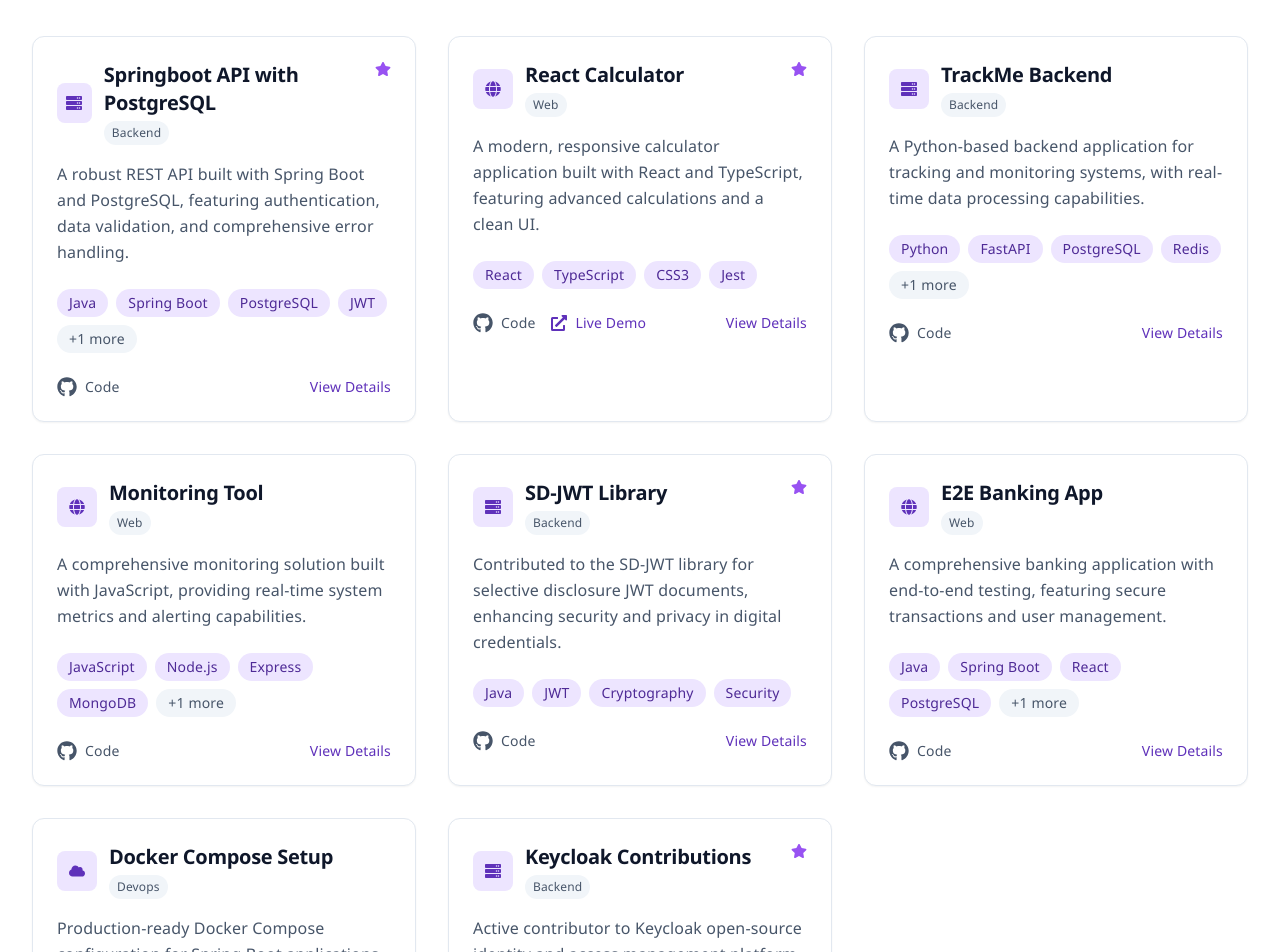
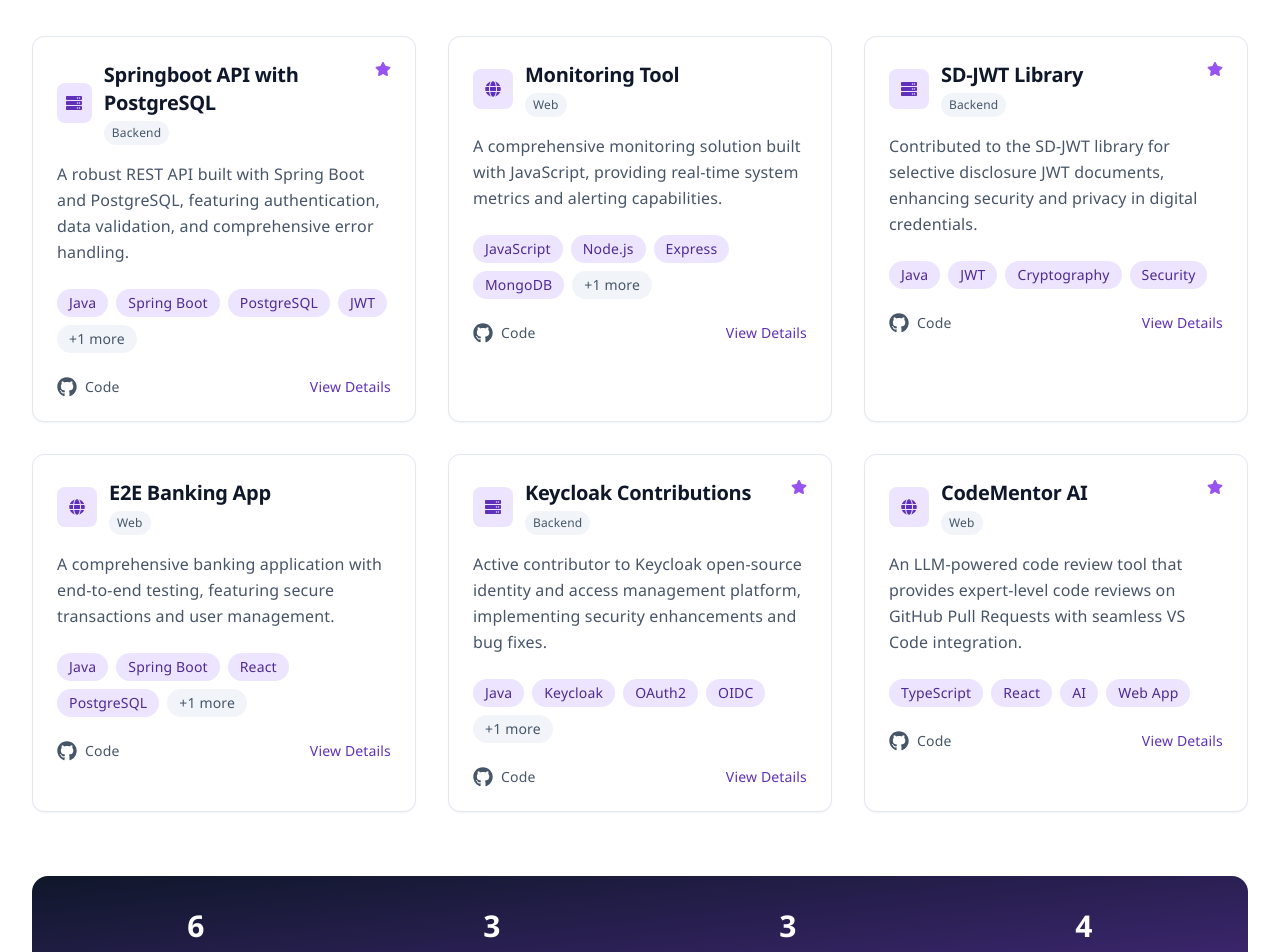
Before and after one commit to Ogenbertrand/portfolio, a React (Vite) app: page / in a window 1280 px wide. Shown: the part 5000-5952 px from the top of the page. Built offline with nearby package versions, Linux system fonts and the light colour scheme.

Commit message:
content: curate project list and add codementor ai

```diff
--- a/src/data/projects.ts
+++ b/src/data/projects.ts
@@ -18,25 +18,6 @@
     githubUrl: 'https://github.com/Ogenbertrand/Springboot-API-PostgresSQL',
     category: 'backend',
     featured: true
-  },
-  {
-    id: 2,
-    title: 'React Calculator',
-    description: 'A modern, responsive calculator application built with React and TypeScript, featuring advanced calculations and a clean UI.',
-    technologies: ['React', 'TypeScript', 'CSS3', 'Jest'],
-    githubUrl: 'https://github.com/Ogenbertrand/React-Calculator',
-    liveUrl: 'https://ogenbertrand.github.io/React-Calculator',
-    category: 'web',
-    featured: true
-  },
-  {
-    id: 3,
-    title: 'TrackMe Backend',
-    description: 'A Python-based backend application for tracking and monitoring systems, with real-time data processing capabilities.',
-    technologies: ['Python', 'FastAPI', 'PostgreSQL', 'Redis', 'Docker'],
-    githubUrl: 'https://github.com/Ogenbertrand/trackme-backend',
-    category: 'backend',
-    featured: false
   },
   {
     id: 4,
@@ -66,15 +47,6 @@
     featured: false
   },
   {
-    id: 7,
-    title: 'Docker Compose Setup',
-    description: 'Production-ready Docker Compose configuration for Spring Boot applications with monitoring and logging.',
-    technologies: ['Docker', 'Docker Compose', 'Spring Boot', 'Prometheus', 'Grafana'],
-    githubUrl: 'https://github.com/Ogenbertrand/docker-compose-spring-boot',
-    category: 'devops',
-    featured: false
-  },
-  {
     id: 8,
     title: 'Keycloak Contributions',
     description: 'Active contributor to Keycloak open-source identity and access management platform, implementing security enhancements and bug fixes.',
@@ -82,5 +54,14 @@
     githubUrl: 'https://github.com/keycloak/keycloak',
     category: 'backend',
     featured: true
+  },
+  {
+    id: 9,
+    title: 'CodeMentor AI',
+    description: 'An LLM-powered code review tool that provides expert-level code reviews on GitHub Pull Requests with seamless VS Code integration.',
+    technologies: ['TypeScript', 'React', 'AI', 'Web App'],
+    githubUrl: 'https://github.com/Ogenbertrand/codementor-ai',
+    category: 'web',
+    featured: true
   }
 ]
```
